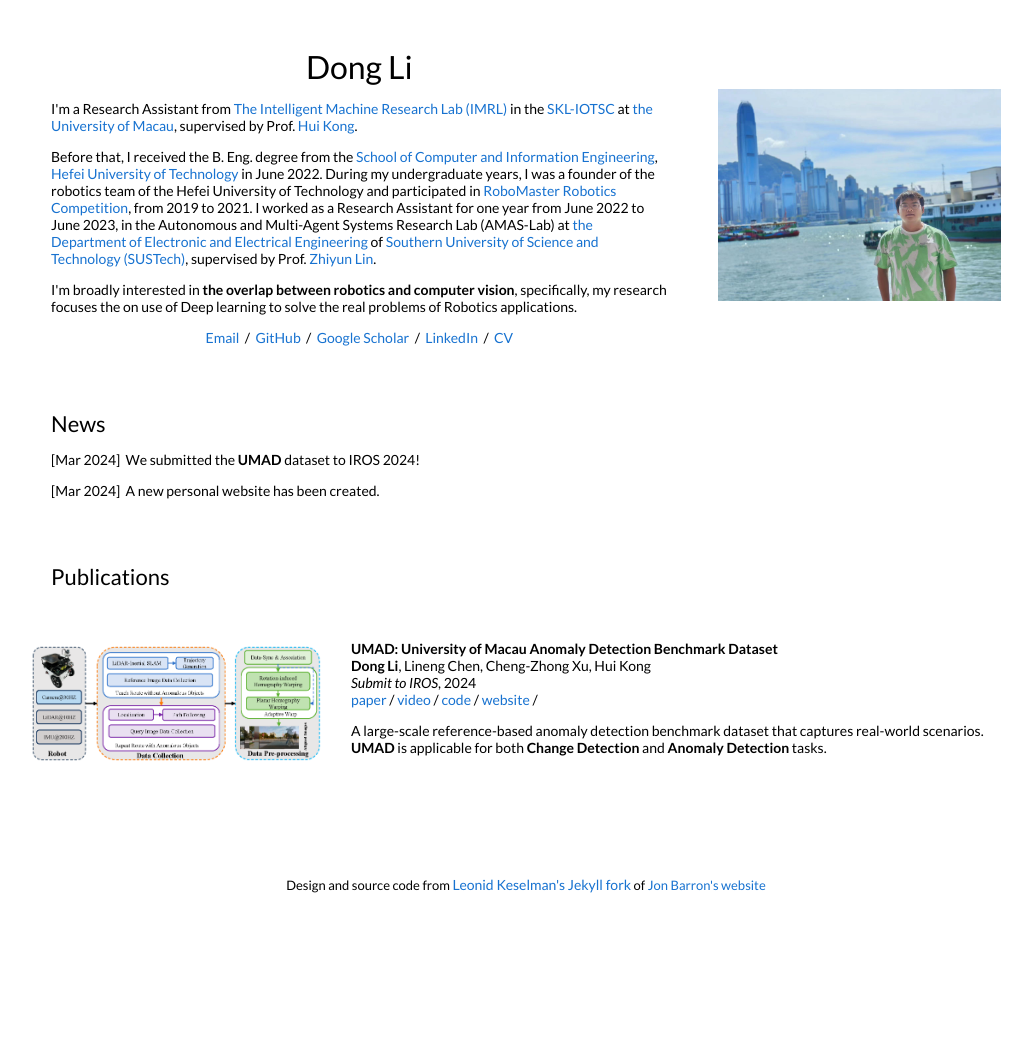
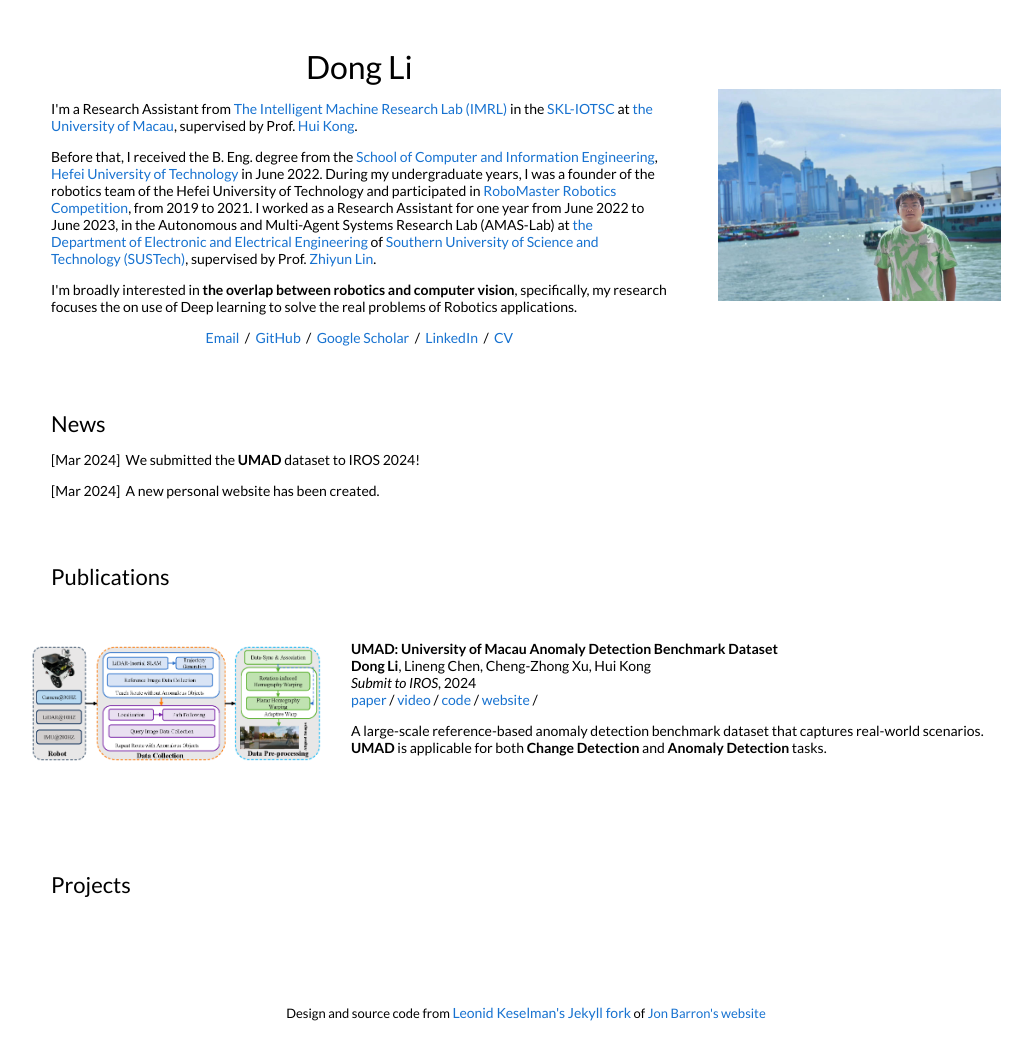
Before and after one commit to DoongLi/DoongLi.github.io, a Jekyll site: the page built from _posts/2024-03-29-UMAD.markdown, in a window 1280 px wide. Shown: the whole page, without its empty margins (114-1146 px from the left). Built offline with Jekyll 4.4.1, drawn with Linux system fonts in a browser that asks for light colours; before the commit the page ends 914 px from its top, so only the background shows below that.

Commit message:
Update default.html

```diff
--- a/_layouts/default.html
+++ b/_layouts/default.html
@@ -80,6 +80,64 @@
           {% for post in site.posts %}
           {% for cat in post.categories %}
           {% if cat == 'research' %}
+          <tr>
+            <!-- change the teaser image size here -->
+            <td style="padding:0.5%;width:30%;vertical-align:middle;min-width:120px">
+              <img src="{{post.image}}" alt="project image" style="width:auto; height:auto; max-width:100%;" />
+            </td>
+            <td style="padding:2.5%;width:70%;vertical-align:middle">
+              <h3>{{post.title}}</h3>
+              <br>
+              {{post.authors}}
+
+              <br>
+              <em>{{post.venue}}</em>, {{ post.date | date: "%Y" }}
+              <br>
+              {% if post.paper %}
+              <a href="{{post.paper}}">paper</a> /
+              {% endif %}
+              {% if post.arxiv %}
+              <a href="{{post.arxiv}}">arxiv</a> /
+              {% endif %}
+              {% if post.video %}
+              <a href="{{post.video}}">video</a> /
+              {% endif %}
+              {% if post.code %}
+              <a href="{{post.code}}">code</a> /
+              {% endif %}
+              {% if post.poster %}
+              <a href="{{post.poster}}">poster</a> /
+              {% endif %}
+              {% if post.website %}
+              <a href="{{post.website}}">website</a> /
+              {% endif %}
+              {% if post.slides %}
+              <a href="{{post.slides}}">slides</a> /
+              {% endif %}
+              <p></p>
+              {{ post.excerpt }}
+            </td>
+          </tr>
+          {% endif %}
+          {% endfor %}
+          {% endfor %}
+        </table>
+        <br>
+        <br>
+        <br>
+        <!-- Projects-->
+        <table style="width:100%;border:0px;border-spacing:0px;border-collapse:separate;margin-right:auto;margin-left:auto;">
+          <tr>
+            <td style="padding:2.5%;width:100%;vertical-align:middle">
+              <h2>Projects</h2>
+            </td>
+          </tr>
+        </table>
+        <table style="width:100%;border:0px;border-spacing:0px;border-collapse:separate;margin-right:auto;margin-left:auto;">
+
+          {% for post in site.posts %}
+          {% for cat in post.categories %}
+          {% if cat == 'project' %}
           <tr>
             <!-- change the teaser image size here -->
             <td style="padding:0.5%;width:30%;vertical-align:middle;min-width:120px">
```
